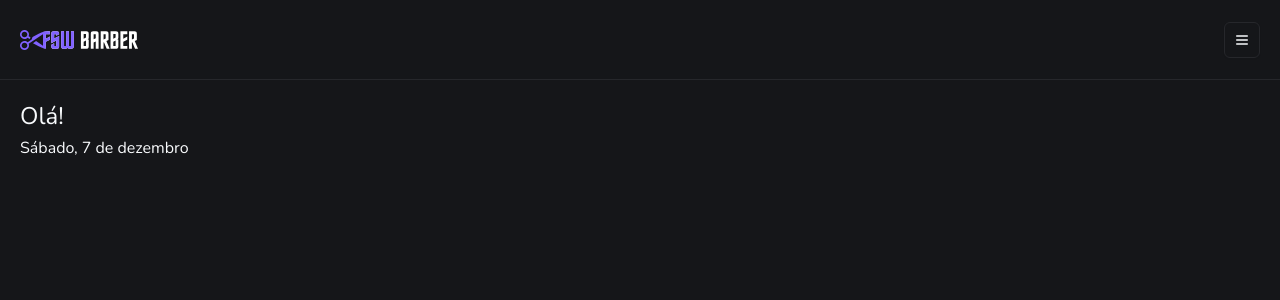
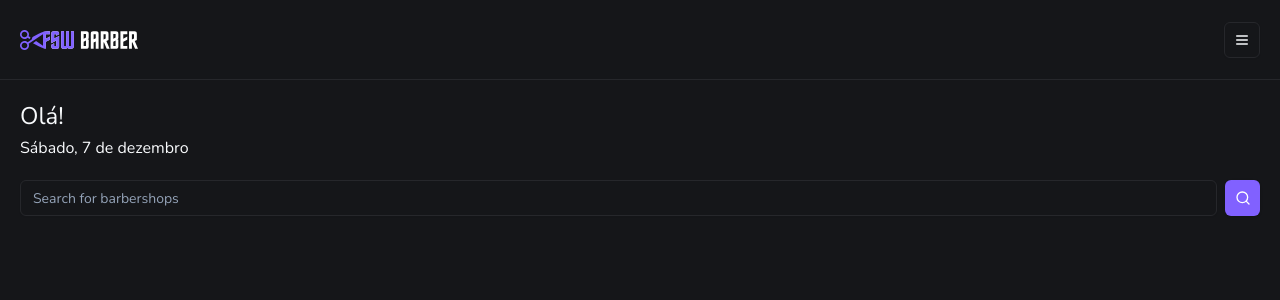
Before and after one commit to luizredig/barbershop-scheduler-with-nextjs, a Next.js app: page / in a window 1280 px wide. Shown: the top 300 px of the page. Built offline with nearby package versions, Linux system fonts and the light colour scheme.

Commit message:
🧩 feat(components): add BarbershopSearch component

```diff
--- /dev/null
+++ b/app/components/search/BarbershopSearch.tsx
@@ -0,0 +1,19 @@
+import { SearchIcon } from "lucide-react";
+import { Button } from "../ui/button";
+import { Input } from "../ui/input";
+
+const BarbershopSearch = () => {
+  return (
+    <>
+      <div className="flex gap-2">
+        <Input placeholder="Search for barbershops" />
+
+        <Button size={"icon"}>
+          <SearchIcon />
+        </Button>
+      </div>
+    </>
+  );
+};
+
+export default BarbershopSearch;
--- a/app/page.tsx
+++ b/app/page.tsx
@@ -1,11 +1,16 @@
 import UserDate from "./components/home/UserDate";
+import BarbershopSearch from "./components/search/BarbershopSearch";
 
 const Home = () => {
   return (
     <>
-      <div className="flex flex-col">
-        <div className="p-5">
+      <div className="flex flex-col gap-5 pt-5">
+        <div className="px-5">
           <UserDate />
+        </div>
+
+        <div className="px-5">
+          <BarbershopSearch />
         </div>
       </div>
     </>
```
